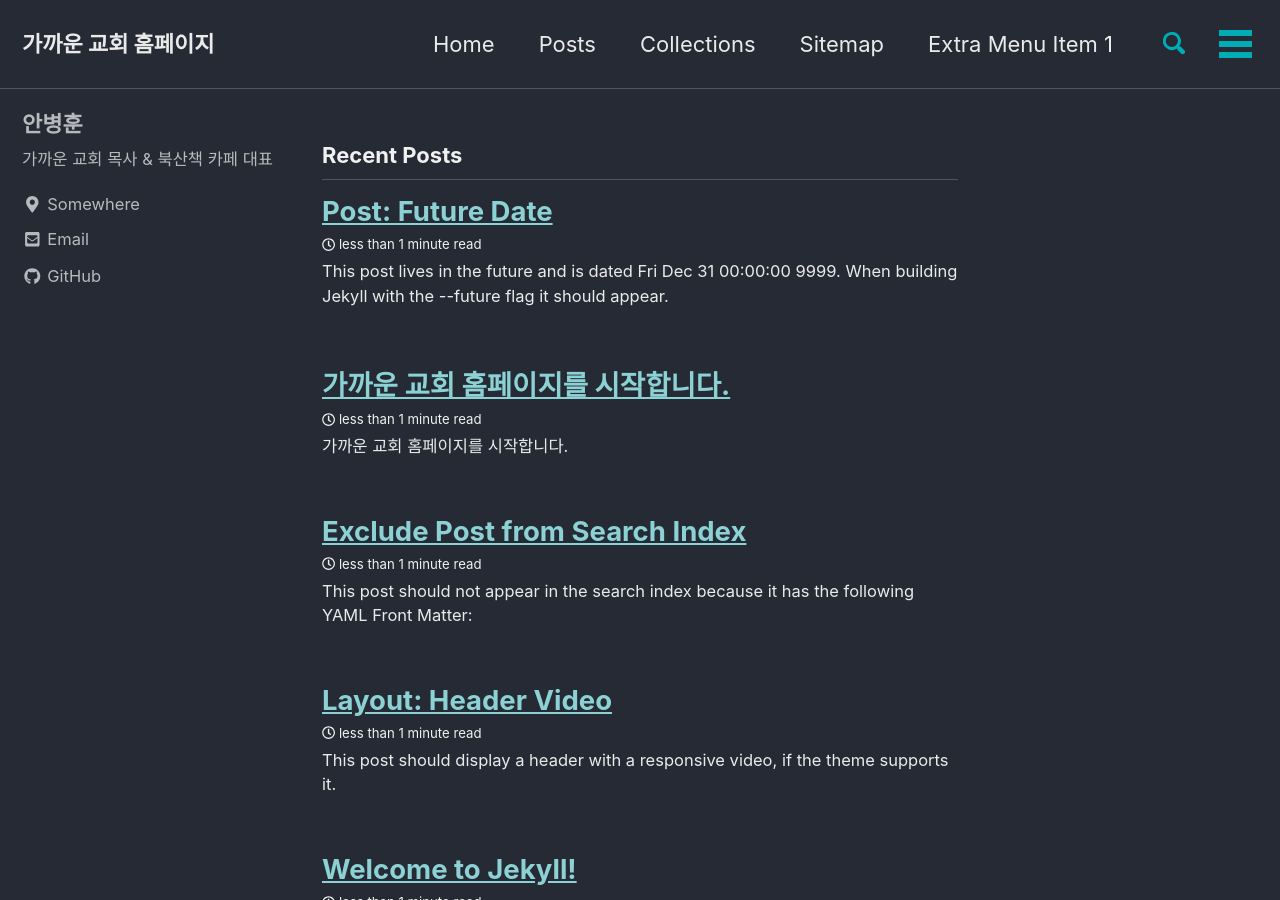
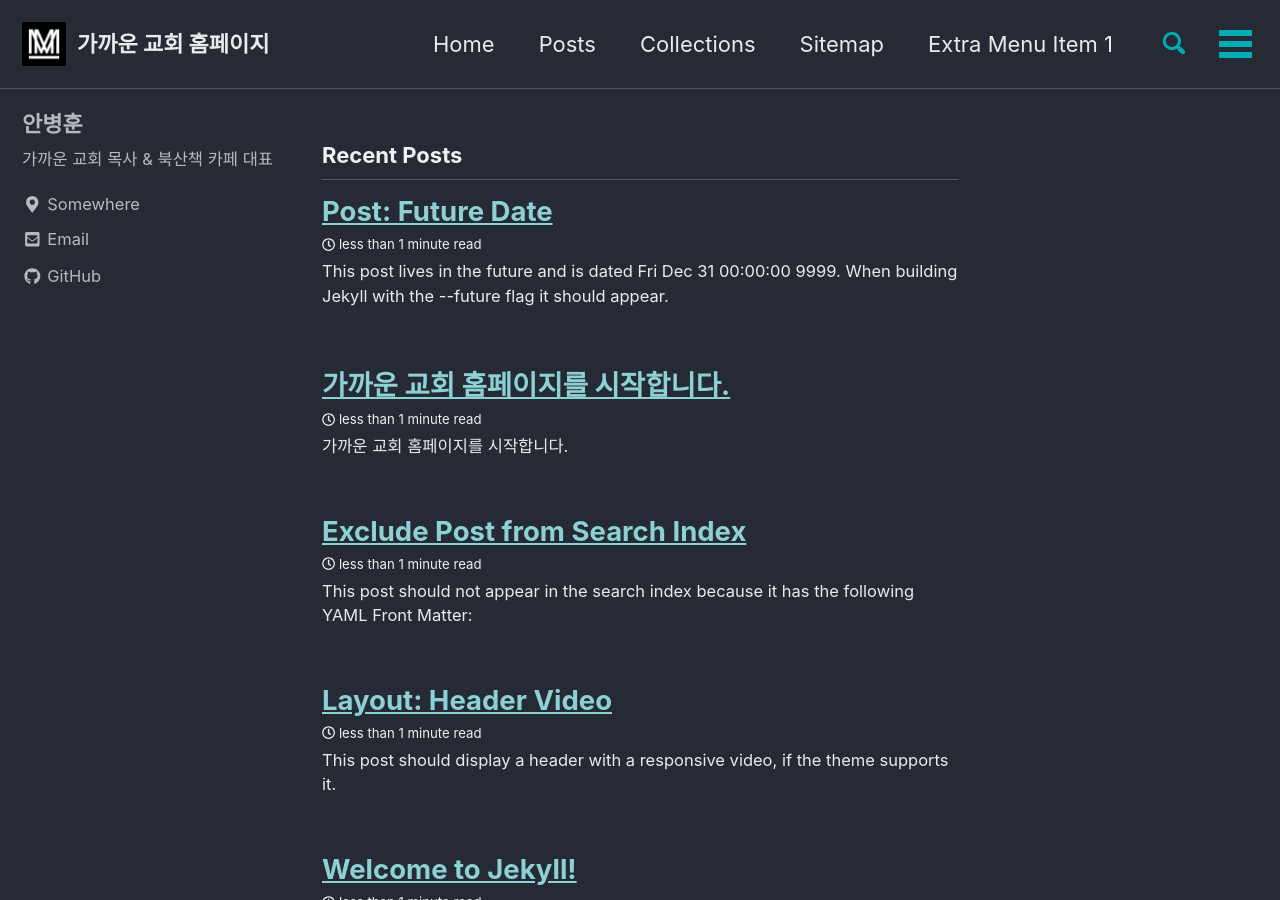
Before and after one commit to tolerance2018Backup/tolerance2018Backup.github.io, a Jekyll site: the page built from index.html, in a window 1280 px wide and 900 px high. Built offline with Jekyll 4.4.1, drawn with Linux system fonts in a browser that asks for light colours; cached includes are drawn as plain includes; nearby versions of some CDN libraries; the list of posts is cut into pages by our own code.

Commit message:
로고반영

```diff
--- a/_config.yml
+++ b/_config.yml
@@ -24,7 +24,7 @@ url                      : "https://tolerance2018Backup.github.io"
 baseurl                  : # the subpath of your site, e.g. "/blog"
 repository               : "tolerance2018Backup/tolerance2018Backup.github.io"
 teaser                   : # path of fallback teaser image, e.g. "/assets/images/500x300.png"
-logo                     : # path of logo image to display in the masthead, e.g. "/assets/images/88x88.png"
+logo                     : "/assets/images/apple-touch-icon.png"
 masthead_title           : # overrides the website title displayed in the masthead, use " " for no title
 # breadcrumbs            : false # true, false (default)
 words_per_minute         : 200
```
